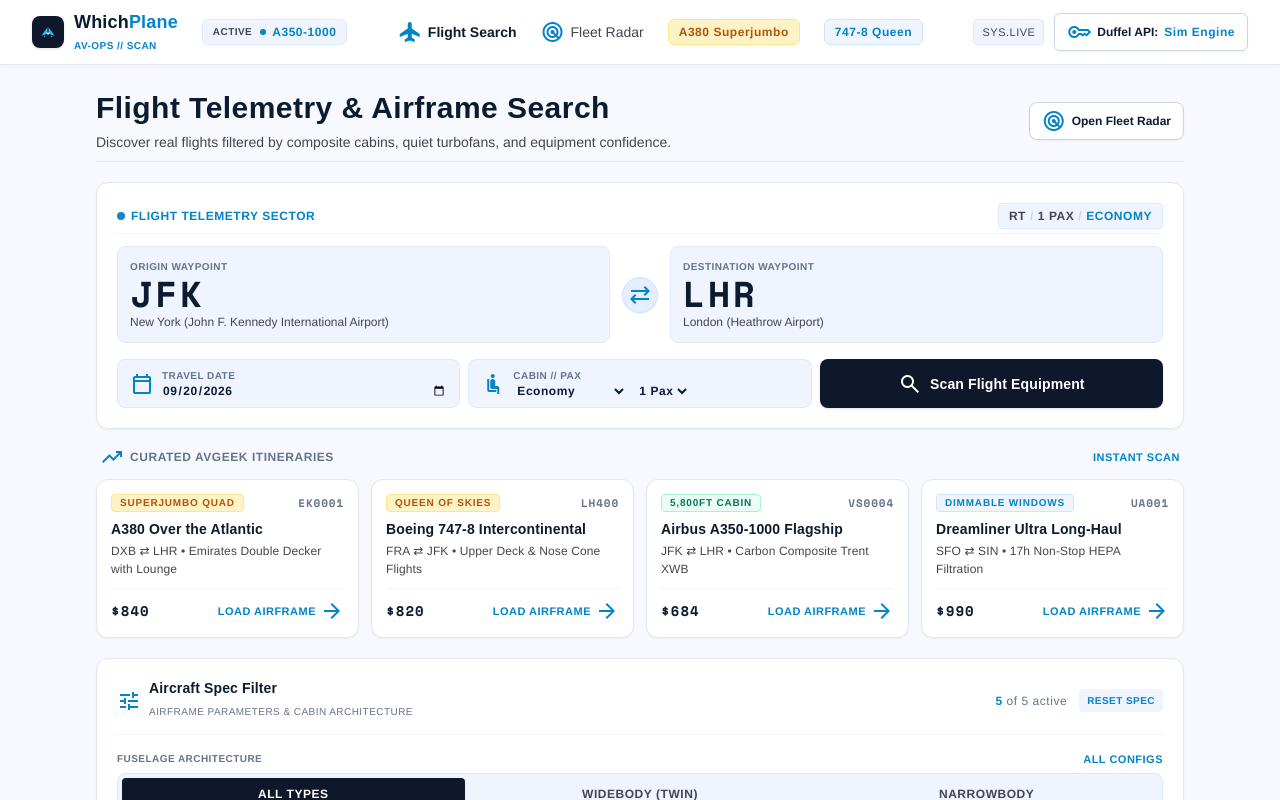
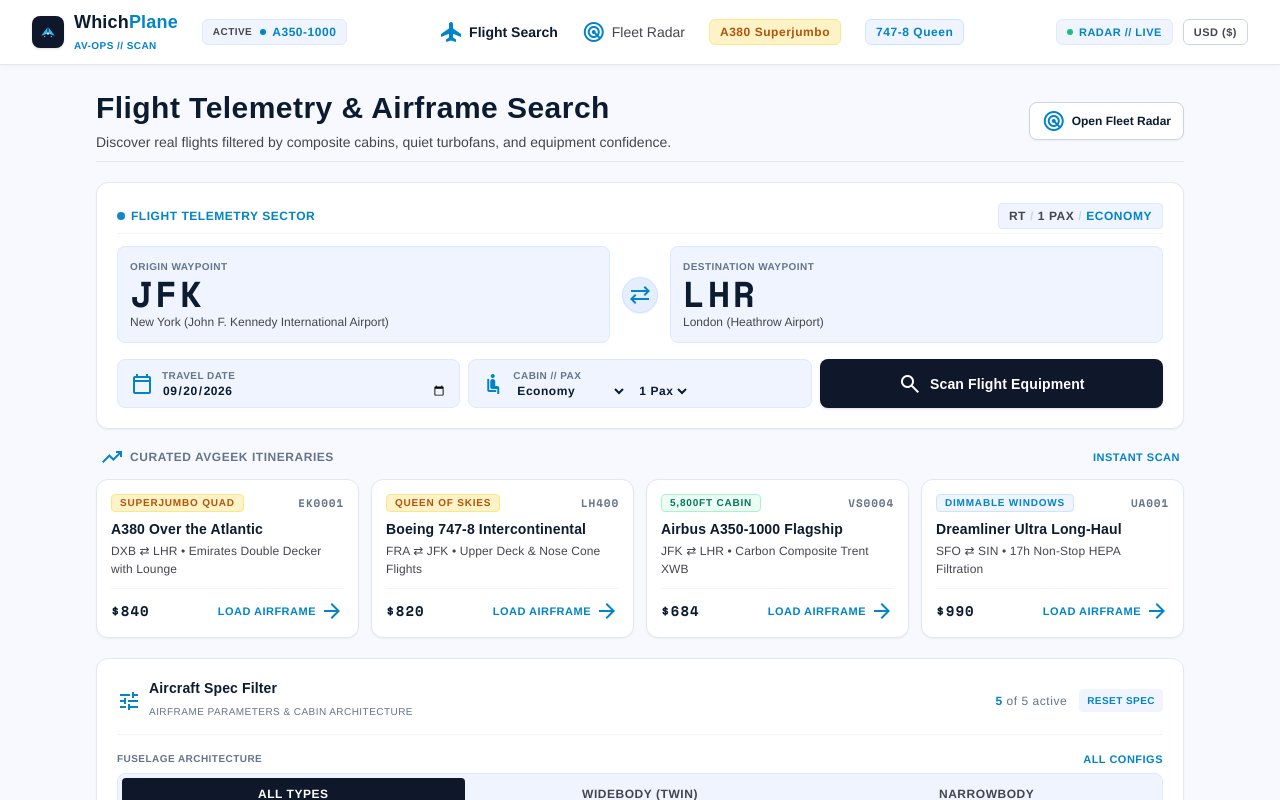
Before and after one commit to geevarghesesisaac/whichplane.app, a Next.js app: page / in a window 1280 px wide. Shown: the top 800 px of the page. Built offline with nearby package versions, Linux system fonts and the light colour scheme; a web font is replaced by a local one.

Commit message:
docs(masterplan): update project architecture to commercial Skyscanner-style metasearch aggregator

```diff
--- a/components/Navbar.tsx
+++ b/components/Navbar.tsx
@@ -104,29 +104,15 @@
             </Link>
           </nav>
 
-          {/* Right Action: Duffel API & Live System Tag */}
+          {/* Right Action: Live Radar System Tag & Currency */}
           <div className="flex items-center gap-2.5">
-            <span className="hidden sm:inline-flex font-mono-telemetry text-[11px] text-[#45464d] px-2 py-1 bg-[#eff4ff] border border-[#dce9ff] rounded">
-              SYS.LIVE
+            <div className="flex items-center gap-1.5 font-mono-telemetry text-[11px] text-[#0284c7] font-bold px-2.5 py-1 bg-[#eff4ff] border border-[#dce9ff] rounded-md tracking-[0.04em]">
+              <span className="w-1.5 h-1.5 rounded-full bg-[#10b981] animate-pulse" />
+              <span>RADAR // LIVE</span>
+            </div>
+            <span className="hidden sm:inline-flex font-mono-telemetry text-[11px] font-bold text-[#45464d] px-2.5 py-1 bg-white border border-[#cbd5e1] rounded-md tracking-[0.04em]">
+              USD ($)
             </span>
-            <button
-              type="button"
-              onClick={() => setIsApiKeyModalOpen(true)}
-              className="flex items-center gap-1.5 px-3 py-1.5 rounded-md text-xs font-semibold bg-white border border-[#cbd5e1] hover:border-[#0284c7] hover:bg-[#eff4ff] transition-all text-[#0b1c30] shadow-xs cursor-pointer"
-            >
-              <span className="material-symbols-outlined text-[16px] text-[#0284c7]">key</span>
-              <span className="hidden sm:inline">Duffel API:</span>
-              {token ? (
-                <span className="text-[#10b981] font-mono-telemetry font-bold flex items-center gap-1">
-                  <span className="w-1.5 h-1.5 rounded-full bg-[#10b981]" />
-                  Live
-                </span>
-              ) : (
-                <span className="text-[#0284c7] font-mono-telemetry font-bold">
-                  Sim Engine
-                </span>
-              )}
-            </button>
           </div>
         </div>
       </header>
```
Also changed, not shown: 2 other files (tests, documents, lock files or other folders).
